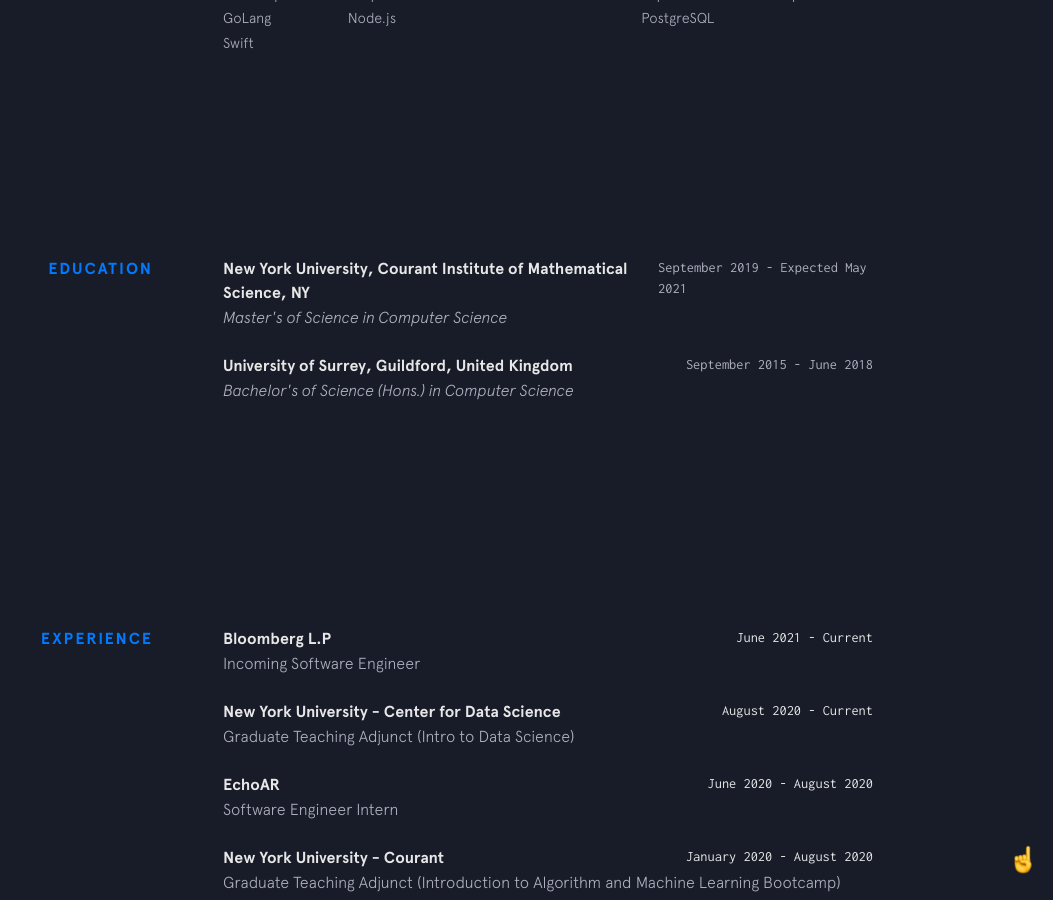
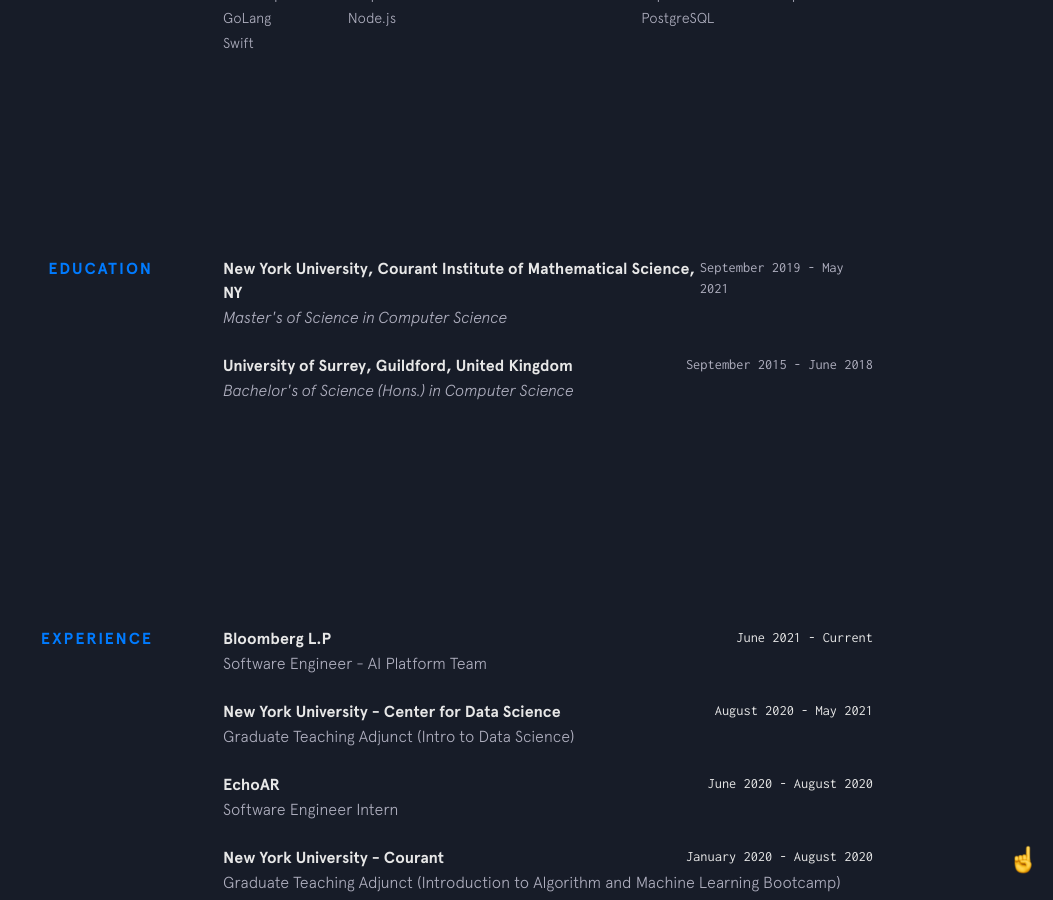
Before and after one commit to mohitnihalani/mohitnihalani.github.io, a Jekyll site: the page built from index.html, in a window 1280 px wide and 900 px high, scrolled down 2005 px. Shown: the whole window, without its empty margins (227-1280 px from the left). Built offline with Jekyll 4.4.1, drawn with Linux system fonts in a browser that asks for light colours; nearby versions of some CDN libraries; some of the changed text lies outside the part shown.

Commit message:
updated data

```diff
--- a/_data/education.yml
+++ b/_data/education.yml
@@ -1,6 +1,6 @@
 - company: New York University, Courant Institute of Mathematical Science, NY
   url: https://cs.nyu.edu/
-  time: September 2019 - Expected May 2021
+  time: September 2019 - May 2021
   position: Master's of Science in Computer Science
 
 - company: University of Surrey, Guildford, United Kingdom
--- a/_includes/intro.html
+++ b/_includes/intro.html
@@ -4,7 +4,7 @@
   </h1>
 
   <h2 class="intro__tagline">I'm
-    <span class="name">{{site.name}}</span>, Computer Science graduate student at New York University, Courant Institute of Mathematical Science.
+    <span class="name">{{site.name}}</span>,Software Engineer at Bloomberg L.P AI Platform Team.
      <span class="emoji technologist"></span>
   </h2>
 
```
Also changed, not shown: _data/experience.yml (+2 -7 lines).
